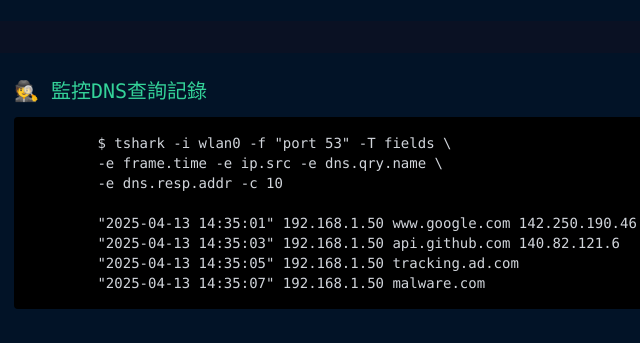
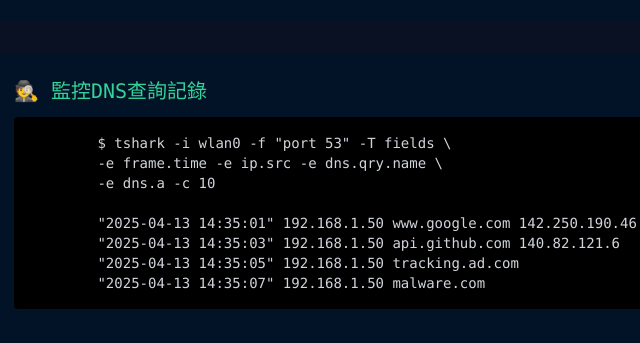
Before and after one commit to Userggyy/kijimmyer, a plain HTML site: page Wireshark.html in a window 1280 px wide. Shown: the part 2286-2629 px from the top of the page, 62-702 px from the left. Drawn offline with nearby package versions, Linux system fonts and the light colour scheme.

Commit message:
Update Wireshark.html

```diff
--- a/Wireshark.html
+++ b/Wireshark.html
@@ -344,7 +344,7 @@
                             <pre class="text-gray-300 text-sm">
         $ tshark -i wlan0 -f "port 53" -T fields \
         -e frame.time -e ip.src -e dns.qry.name \
-        -e dns.resp.addr -c 10
+        -e dns.a -c 10
 
         "2025-04-13 14:35:01" 192.168.1.50 www.google.com 142.250.190.46
         "2025-04-13 14:35:03" 192.168.1.50 api.github.com 140.82.121.6
```
